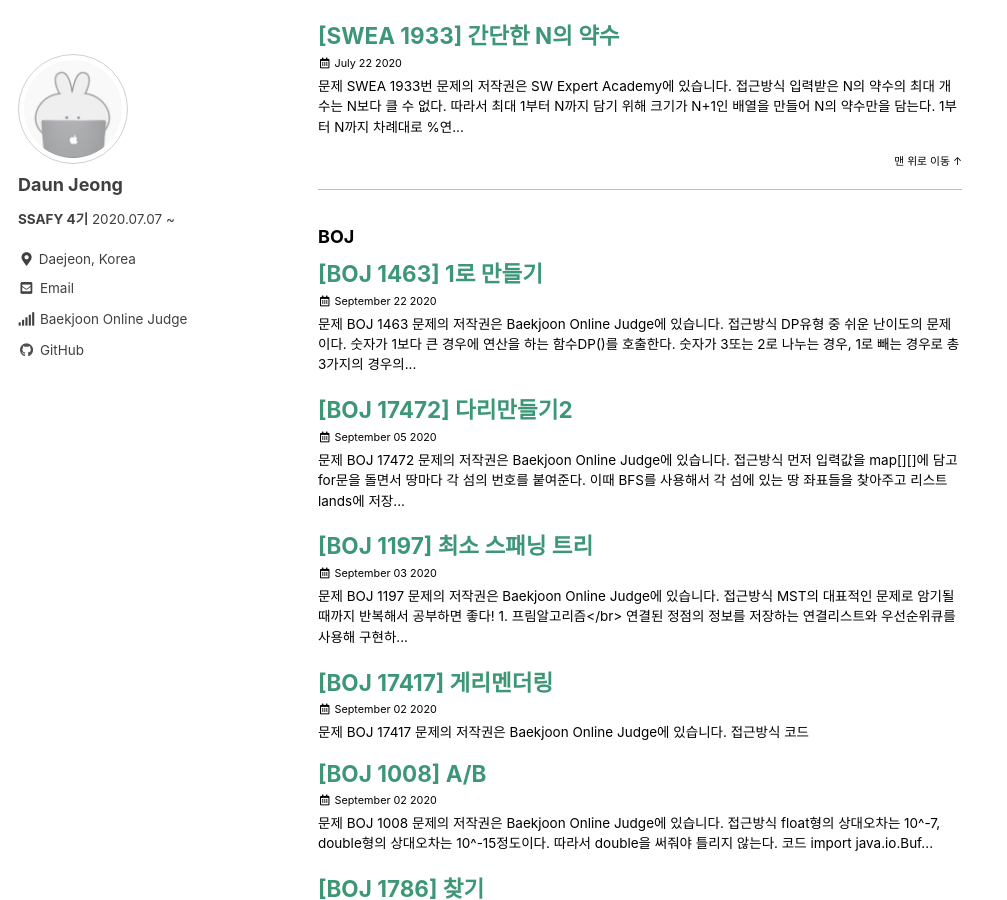
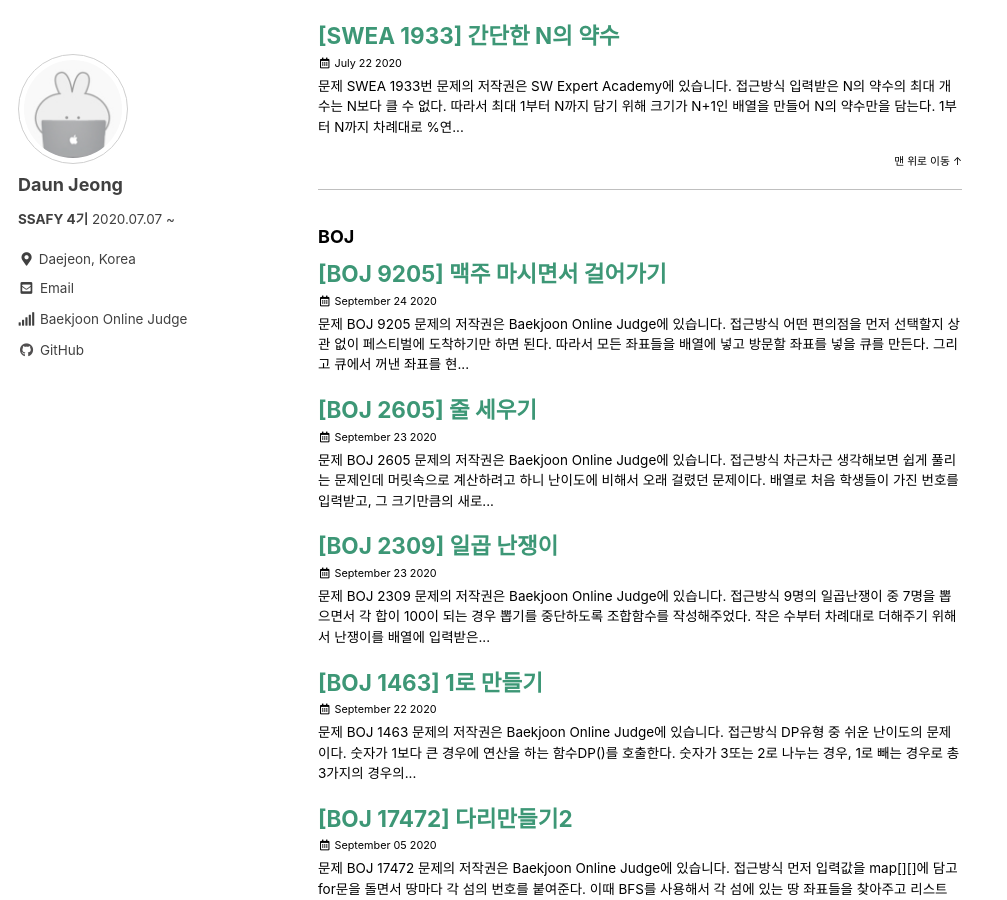
Before and after one commit to dovvn/dovvn.github.io, a Jekyll site: the page built from _pages/category-archive.md, in a window 1280 px wide and 900 px high, scrolled down 3863 px. Shown: the whole window, without its empty margins (0-1007 px from the left). Built offline with Jekyll 4.4.1, drawn with Linux system fonts in a browser that asks for light colours; cached includes are drawn as plain includes.

Commit message:
Add 9205.md

````diff
--- a/_posts/boj/2020-09-22-1463.md
+++ b/_posts/boj/2020-09-22-1463 copy.md
@@ -18,7 +18,7 @@ toc_sticky: true
 * 문제의 저작권은 Baekjoon Online Judge에 있습니다.
 
 # 접근방식
-DP유형 중 쉬운 난이도의 문제이다. 숫자가 1보다 큰 경우에 연산을 하는 함수DP()를 호출한다. 숫자가 3또는 2로 나누는 경우, 1로 빼는 경우로 총 3가지의 경우의 수가 있으므로 각각을 만족하는 경우 다음 함수를 호출하기 전 연산횟수 cnt를 1증가해야 한다. 여기서, `cnt++`인 경우 `cnt+=1`이 되므로 다른 스코프의 cnt에도 영향을 준다. 따라서 반드시 `cnt+1`을 하여 인자를 전달해야 한다. 모든 연산 수행 후 num==1이 되는 경우 최종 목표를 달성했으므로 이때의 cnt가 Ans보다 작은 경우 Ans에 넣어주고 연산을 종료하고 다른 경우의 수를 본다. 재귀가 깊어지는것을 막기 위해서 연산 중간에
+DP유형 중 쉬운 난이도의 문제이다. 숫자가 1보다 큰 경우에 연산을 하는 함수DP()를 호출한다. 숫자가 3또는 2로 나누는 경우, 1로 빼는 경우로 총 3가지의 경우의 수가 있으므로 각각을 만족하는 경우 다음 함수를 호출하기 전 연산횟수 cnt를 1증가해야 한다. 여기서, `cnt++`인 경우 `cnt+=1`이 되므로 다른 스코프의 cnt에도 영향을 준다. 따라서 반드시 `cnt+1`을 하여 인자를 전달해야 한다. 모든 연산 수행 후 num==1이 되는 경우 최종 목표를 달성했으므로 이때의 cnt가 Ans보다 작은 경우 Ans에 넣어주고 연산을 종료하고 다른 경우의 수를 본다. 재귀가 깊어지는것을 막기 위해서 연산 중간에 cnt가 Ans보다 크거나 같아지는 경우에는 더 이상 연산을 진행하지 않도록 가지치기 해주었다.
 
 
 # 코드
@@ -58,3 +58,4 @@ public class Main {
 		}
 	}
 }
+```
--- /dev/null
+++ b/_posts/boj/2020-09-23-2309.md
@@ -0,0 +1,74 @@
+---
+title:  "[BOJ 2309] 일곱 난쟁이"
+permalink: /categories/boj/2309
+author_profile: true
+categories:
+  - BOJ
+tags:
+  - 알고리즘 문제풀이
+  - 순열과 조합
+toc_label: "목차"
+toc_icon: "bookmark"
+last_modified_at: 2020-09-23
+toc: true
+toc_sticky: true
+---
+# 문제
+* [BOJ 2309](https://www.acmicpc.net/problem/2309)
+* 문제의 저작권은 Baekjoon Online Judge에 있습니다.
+
+# 접근방식
+9명의 일곱난쟁이 중 7명을 뽑으면서 각 합이 100이 되는 경우 뽑기를 중단하도록 조합함수를 작성해주었다. 작은 수부터 차례대로 더해주기 위해서 난쟁이를 배열에 입력받은 후 오름차순 해주었고, 조합은 재귀를 통해 해결했다.
+
+
+# 코드
+```java
+import java.io.BufferedReader;
+import java.io.IOException;
+import java.io.InputStreamReader;
+import java.util.Arrays;
+
+//일곱난쟁이
+public class Main {
+
+	static final int SUM = 10; //상수
+	static int[] arr = new int[9]; //아홉난쟁이 키 배열
+	static boolean[] visited = new boolean[9];
+	static int[] result = new int[7]; //뽑은 난쟁이
+	static boolean isFind = false;
+
+	public static void main(String[] args) throws IOException {
+		BufferedReader br = new BufferedReader(new InputStreamReader(System.in));
+		for(int i=0; i<9; i++) {
+			int height = Integer.parseInt(br.readLine()); //키
+			arr[i] = height;
+		}
+		Arrays.sort(arr); //오름차순
+		//조합 시작
+		select(0, 0, 0);
+	}
+
+	static void select(int cnt, int start, int sum) { //뽑은 개수, 시작점, 키 합
+		if(cnt == 7) { //일곱난쟁이를 모두 뽑았다면
+			if(sum == 100) { //뽑은 일곱명의 키 합이 100이면
+				isFind = true;
+				for(int e : result) System.out.println(arr[e]);
+				return;
+			}
+			return;
+		}
+		for(int i=start; i<9; i++) {
+			if(sum>100) return;
+			if(!visited[i]) {
+				result[cnt] = i; //i번째 난쟁이 뽑음
+				visited[i] = true;
+				sum += arr[i]; //키를 누적시키자
+				select(cnt+1, i+1, sum);
+				visited[i] = false;
+				sum -= arr[i];
+				if(isFind) break;
+			}
+		}
+	}
+}
+```
--- /dev/null
+++ b/_posts/boj/2020-09-23-2605.md
@@ -0,0 +1,63 @@
+---
+title:  "[BOJ 2605] 줄 세우기"
+permalink: /categories/boj/2605
+author_profile: true
+categories:
+  - BOJ
+tags:
+  - 알고리즘 문제풀이
+toc_label: "목차"
+toc_icon: "bookmark"
+last_modified_at: 2020-09-23
+toc: true
+toc_sticky: true
+---
+# 문제
+* [BOJ 2605](https://www.acmicpc.net/problem/2605)
+* 문제의 저작권은 Baekjoon Online Judge에 있습니다.
+
+# 접근방식
+차근차근 생각해보면 쉽게 풀리는 문제인데 머릿속으로 계산하려고 하니 난이도에 비해서 오래 걸렸던 문제이다.
+배열로 처음 학생들이 가진 번호를 입력받고, 그 크기만큼의 새로운 배열 result를 생성하여 학생들의 번호를 하나씩 뽑을때마다 줄세운 결과를 저장한다. 뽑은 번호만큼 앞으로 가게 되므로 앞으로 가게 될 인덱스부터 현재 뽑힌 학생 끝까지를 오른쪽으로 한칸씩 뒤로 미루면 앞에 세워야할 자리가 비워지고 여기에 현재 학생을 넣으면 된다.
+
+
+# 코드
+```java
+import java.io.BufferedReader;
+import java.io.IOException;
+import java.io.InputStreamReader;
+import java.util.Arrays;
+import java.util.StringTokenizer;
+
+//줄세우기
+public class Main {
+
+	static int[] arr;
+	static int[] result; //줄세운 결과
+
+	public static void main(String[] args) throws IOException {
+		BufferedReader br = new BufferedReader(new InputStreamReader(System.in));
+		int num = Integer.parseInt(br.readLine()); //학생 수
+		arr = new int[num+1];
+		result = new int[num+1];
+		StringTokenizer st = new StringTokenizer(br.readLine());
+		for(int i=1; i<=num; i++) {
+			arr[i] = Integer.parseInt(st.nextToken());
+		}
+		result[1] = 1;
+		for(int i=2; i<=num; i++) {
+			if(arr[i] == 0) result[i] = i;
+			else { //앞으로 이동
+				//앞으로 가야 하는 위치
+				int go = i-arr[i];
+				for(int j=i-1; j>=go; j--) { //앞으로 들어갈 번호부터 뒤로 한칸씩
+					result[j+1] = result[j];
+				}
+				result[go] = i;
+			}
+		}
+
+		for(int i=1; i<=num; i++) System.out.print(result[i]+" ");
+	}
+}
+```
--- /dev/null
+++ b/_posts/boj/2020-09-24-9205.md
@@ -0,0 +1,109 @@
+---
+title:  "[BOJ 9205] 맥주 마시면서 걸어가기"
+permalink: /categories/boj/9205
+author_profile: true
+categories:
+  - BOJ
+tags:
+  - 알고리즘 문제풀이
+  - DFS와 BFS
+toc_label: "목차"
+toc_icon: "bookmark"
+last_modified_at: 2020-09-24
+toc: true
+toc_sticky: true
+---
+# 문제
+* [BOJ 9205](https://www.acmicpc.net/problem/9205)
+* 문제의 저작권은 Baekjoon Online Judge에 있습니다.
+
+# 접근방식
+어떤 편의점을 먼저 선택할지 상관 없이 페스티벌에 도착하기만 하면 된다. 따라서 모든 좌표들을 배열에 넣고 방문할 좌표를 넣을 큐를 만든다. 그리고 큐에서 꺼낸 좌표를 현재 좌표라 생각하고, 배열에 저장된 다른 좌표들을 검색하면서 거리가 1000이상인지 아닌지를 판단한다. 만약 1000이하이면 방문할 수 있으므로 큐에 넣어주고, 1000보다 크다면 큐에 아무값도 들어가지지 않으므로 더이상 간선이 만들어지지 않기 때문에 종료된다. 이떄, isStop이라는 변수를 통해 페스티벌까지 갔는지 아닌지를 판단한다.
+
+
+# 코드
+```java
+import java.io.BufferedReader;
+import java.io.IOException;
+import java.io.InputStreamReader;
+import java.util.ArrayList;
+import java.util.LinkedList;
+import java.util.Queue;
+import java.util.StringTokenizer;
+
+public class Main {
+
+	static int T;
+	static int N; // 편의점 개수
+	static Point[] nodes;
+	static boolean[] visited;
+	static Point festival; //페스티벌 좌표
+	static StringTokenizer st;
+	static StringBuilder sb = new StringBuilder();
+
+	public static void main(String[] args) throws IOException {
+		BufferedReader br = new BufferedReader(new InputStreamReader(System.in));
+		T = Integer.parseInt(br.readLine());
+
+		for (int tc = 0; tc < T; tc++) {
+			N = Integer.parseInt(br.readLine());// 편의점 개수
+			nodes = new Point[N+2];
+			visited = new boolean[N+2];
+
+			//집, 편의점, 페스티벌 좌표 입력받음
+			for (int idx = 0; idx < N+2; idx++) {
+				st = new StringTokenizer(br.readLine());
+				int x = Integer.parseInt(st.nextToken());
+				int y = Integer.parseInt(st.nextToken());
+				nodes[idx] = new Point(x, y);
+			}
+
+			festival = nodes[N+1]; //페스티벌 좌표
+
+			//bfs
+			Queue<Point> queue = new LinkedList<Point>();
+			queue.offer(nodes[0]); //첫 시작정점
+			visited[0] = true; //방문표시
+
+			boolean isStop = true;
+
+			while(!queue.isEmpty()) {
+				Point point = queue.poll();
+				int currentX = point.x;
+				int currentY = point.y;
+
+				if(point.equals(festival)) { //페스티벌에 도착했다면
+					sb.append("happy\n");
+					isStop = false;
+					break;
+				}
+
+				for(int i=1; i<N+2; i++) {
+					if(!visited[i] && Math.abs(currentX - nodes[i].x) + Math.abs(currentY - nodes[i].y) <= 1000){
+	    				visited[i] = true;
+	    				queue.offer(nodes[i]);
+	    			}
+				}
+			}
+
+			if(isStop) { //도착못했다면
+				sb.append("sad\n");
+			}
+		}
+		System.out.println(sb.toString());
+	}
+
+	static class Point {
+		int x;
+		int y;
+
+		public Point() {
+		}
+
+		public Point(int x, int y) {
+			this.x = x;
+			this.y = y;
+		}
+	}
+}
+```
````
